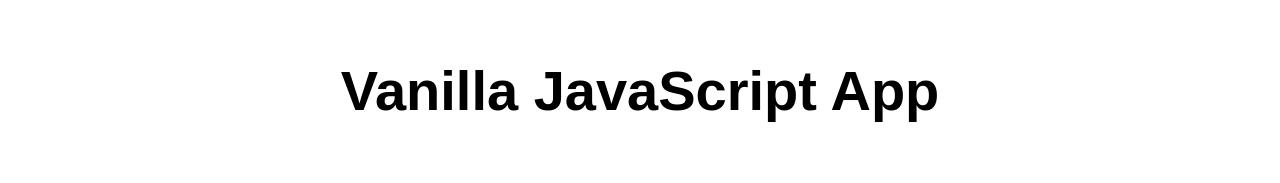
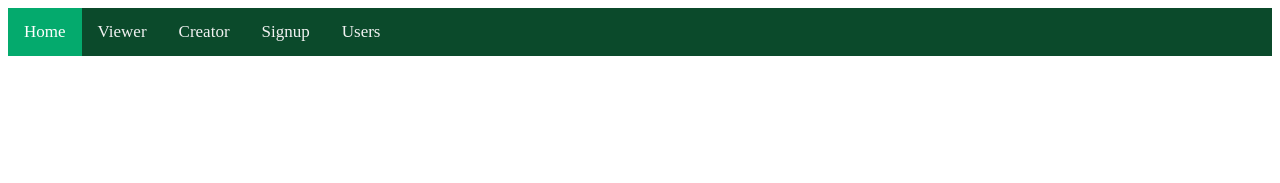
Before and after one commit to rooney-n21/natasha, a website: page src/index.html in a window 1280 px wide. Drawn offline with Linux system fonts and the light colour scheme.

Commit message:
Update index.html

```diff
--- a/src/index.html
+++ b/src/index.html
@@ -1,17 +1,45 @@
-<!DOCTYPE html>
-<html lang="en">
+<style>
+    /* Add a black background color to the top navigation */
+.topnav {
+  background-color: rgb(11, 74, 43);
+  overflow: hidden;
+}
 
-<head>
-  <meta charset="UTF-8">
-  <meta name="viewport" content="width=device-width, initial-scale=1.0">
-  <link rel="stylesheet" href="styles.css">
-  <title>Vanilla JavaScript App</title>
-</head>
+/* Style the links inside the navigation bar */
+.topnav a {
+  float: left;
+  color: #f2f2f2;
+  text-align: center;
+  padding: 14px 16px;
+  text-decoration: none;
+  font-size: 17px;
+}
 
-<body>
-  <main>
-    <h1>Vanilla JavaScript App</h1>
-  </main>
-</body>
+/* Change the color of links on hover */
+.topnav a:hover {
+  background-color: #ddd;
+  color: rgb(48, 115, 154);
+}
 
-</html>
+/* Add a color to the active/current link */
+.topnav a.active {
+  background-color: #04AA6D;
+  color: white;
+}
+
+button{
+  background-color: #04AA6D;
+  color: white;
+}
+
+</style>
+
+
+<div class="topnav">
+    <a class="active" href="#home">Home</a>
+    <a href="Viewer.html">Viewer</a>
+    <a href="Creator.html">Creator</a>
+    <a href="signup.html">Signup</a>
+    <a href="Users.html">Users</a>
+
+  </div>
```
